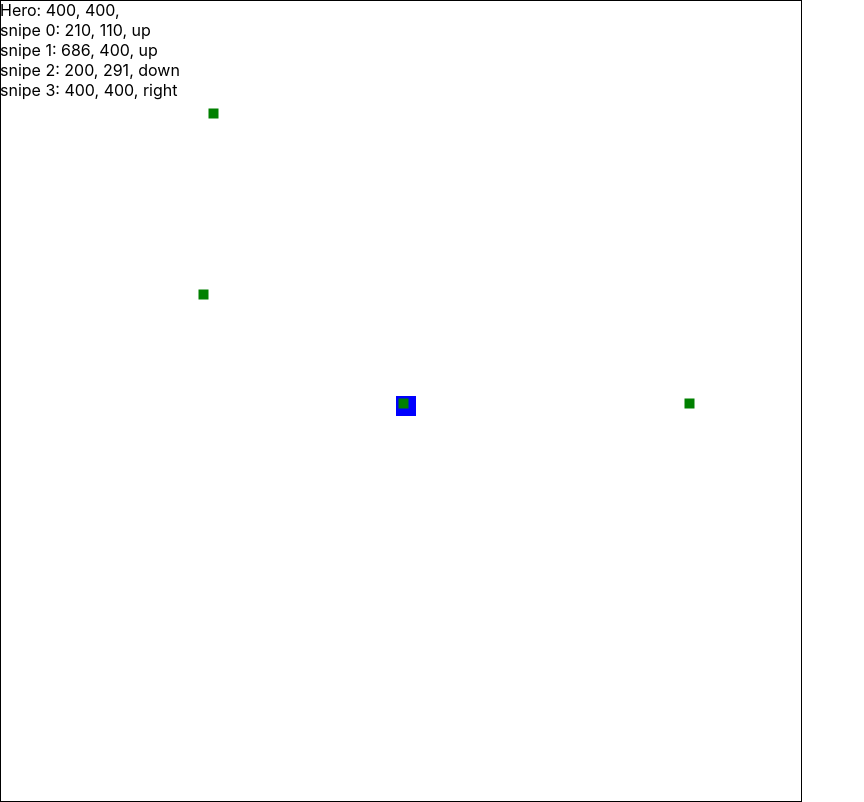
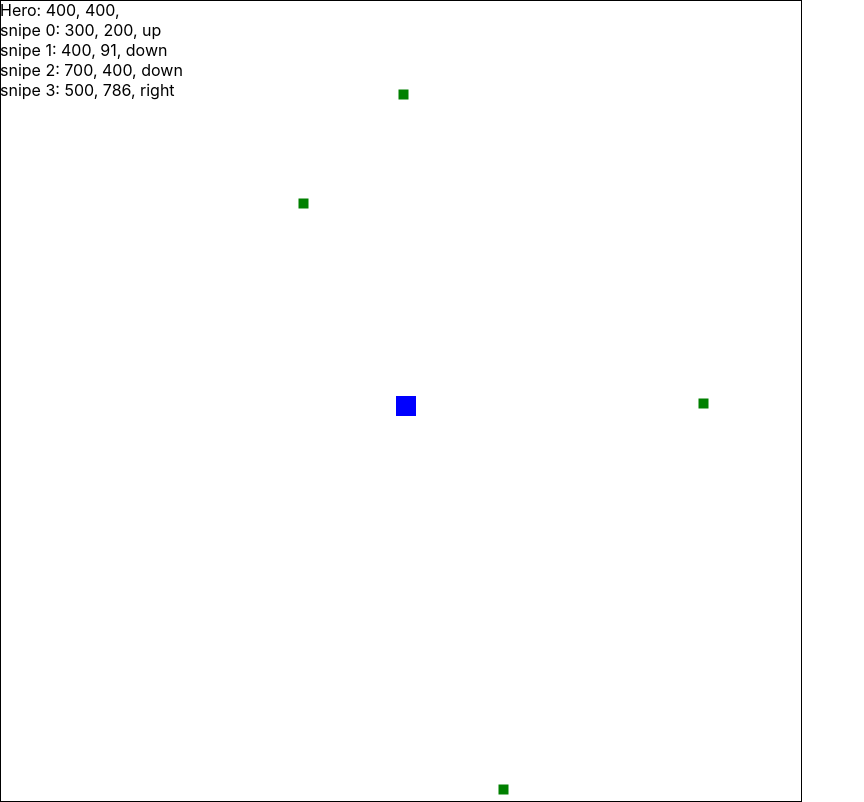
Before and after one commit to tjercus/game-study-nr-3, a React (Create React App) app: page / in a window 1280 px wide. Shown: the whole page, without its empty margins (0-864 px from the left). Built offline with nearby package versions, Linux system fonts and the light colour scheme; the HTML template or start-up script is replaced by a standard one.

Commit message:
fixes to visual esthetics of bullet

```diff
--- a/src/App.jsx
+++ b/src/App.jsx
@@ -28,10 +28,10 @@ const defaultState = {
     id: uuidv4()
   },
   snipes: [
-    { x: 10, y: 10, dir: Directions.DOWN },
-    { x: 700, y: 700, dir: Directions.UP },
-    { x: 200, y: 200, dir: Directions.RIGHT },
-    { x: 400, y: 400, dir: Directions.LEFT }
+    { x: 100, y: 100, dir: Directions.DOWN },
+    { x: 200, y: 200, dir: Directions.UP },
+    { x: CANVAS_WIDTH - 100, y: CANVAS_WIDTH - 100, dir: Directions.RIGHT },
+    { x: CANVAS_WIDTH - 200, y: CANVAS_WIDTH - 200, dir: Directions.LEFT }
   ],
   bullets: []
 };
--- a/src/constants.js
+++ b/src/constants.js
@@ -1,7 +1,7 @@
 /**
+ * TODO perhaps name 'Movable'
  * @interface Unit
- * @property {number} x - cartesian coord
- * @property {number} y - cartesian coord
+ * @augments Point
  * @property {string} dir - direction
  */
 
--- a/src/utils.js
+++ b/src/utils.js
@@ -153,15 +153,15 @@ export const isCollisions = (subjects, subj, subjectsSize) =>
 
 export const makeBullet = (hero, shootDir) => {
   if ("shootLeft" === shootDir) {
-    return {x: hero.x - HERO_SIZE * 2, y: hero.y, dir: Directions.LEFT, id: uuidv4() };
+    return {x: hero.x - (HERO_SIZE * 2) + 5, y: hero.y + 3, dir: Directions.LEFT, id: uuidv4() };
   }
   if ("shootRight" === shootDir) {
-    return {x: hero.x + HERO_SIZE * 2, y: hero.y, dir: Directions.RIGHT, id: uuidv4() };
+    return {x: hero.x + HERO_SIZE * 2, y: hero.y + 3, dir: Directions.RIGHT, id: uuidv4() };
   }
   if ("shootUp" === shootDir) {
-    return {x: hero.x, y: hero.y - HERO_SIZE * 2, dir: Directions.UP, id: uuidv4() };
+    return {x: hero.x + 3, y: hero.y - HERO_SIZE * 2, dir: Directions.UP, id: uuidv4() };
   }
   if ("shootDown" === shootDir) {
-    return {x: hero.x, y: hero.y + HERO_SIZE * 2, dir: Directions.DOWN, id: uuidv4() };
+    return {x: hero.x + 3, y: hero.y + HERO_SIZE * 2, dir: Directions.DOWN, id: uuidv4() };
   }
 };
```
